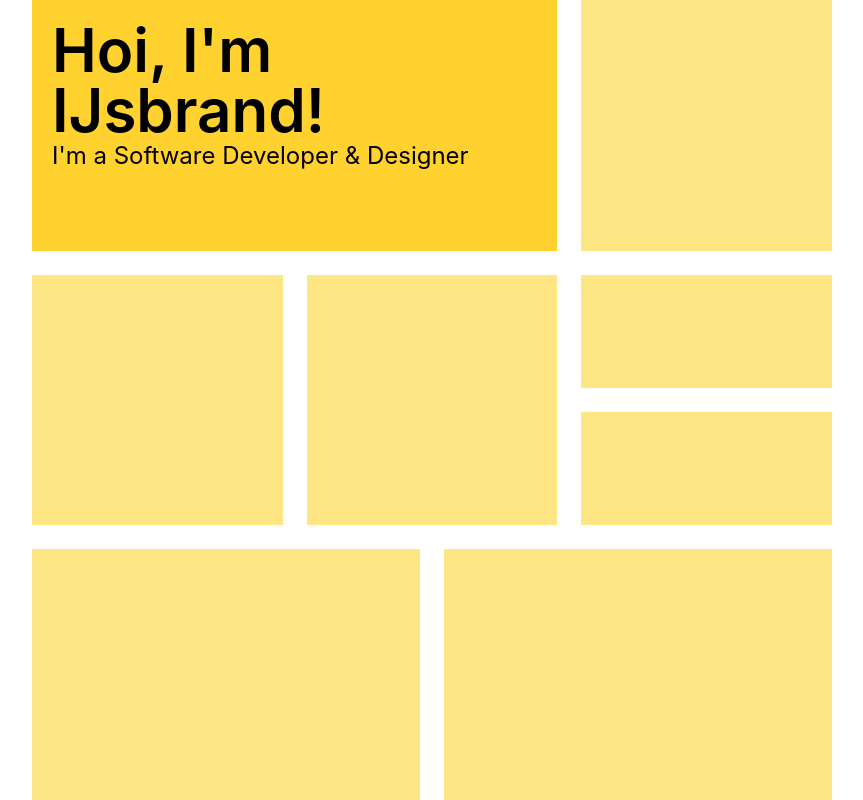
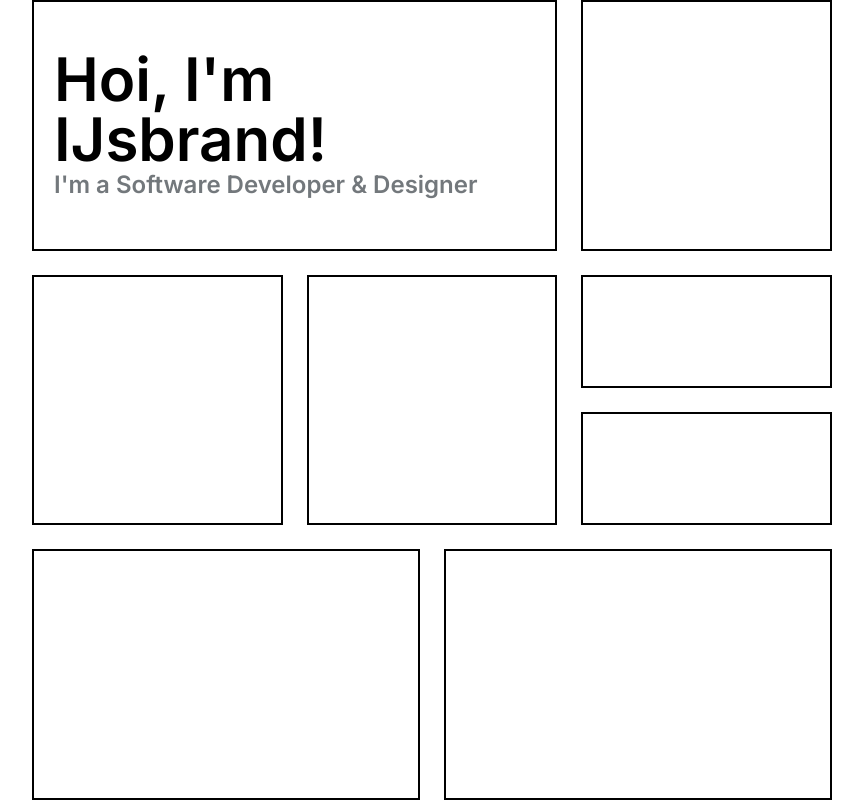
Before and after one commit to ijvadeli/Bento-Portfolio, a React (Vite) app: page / in a window 1280 px wide. Shown: the whole page, without its empty margins (208-1071 px from the left). Built offline with nearby package versions, Linux system fonts and the light colour scheme.

Commit message:
no daisyui hero section changes

```diff
--- a/src/components/hero.tsx
+++ b/src/components/hero.tsx
@@ -1,8 +1,8 @@
 export default function HeroSection() {
   return (
-    <header className="h-full w-full bg-amber-300 p-5">
-      <h1 className="text-6xl font-semibold">Hoi, I'm IJsbrand!</h1>
-      <h2 className="text-2xl">I'm a Software Developer & Designer</h2>
+    <header className="h-full w-full p-5 flex flex-col justify-center">
+      <h1 className="text-4xl md:text-6xl">Hoi, I'm IJsbrand!</h1>
+      <h2 className="text-xl md:text-2xl text-secondary">I'm a Software Developer & Designer</h2>
     </header>
   );
 }
--- a/src/index.css
+++ b/src/index.css
@@ -1 +1,15 @@
+@import url('https://fonts.googleapis.com/css2?family=Inter:ital,opsz,wght@0,14..32,100..900;1,14..32,100..900&display=swap');
 @import "tailwindcss";
+
+body {
+    font-family: "Inter", sans-serif;
+}
+
+@theme {
+    --color-primary: oklch(0% 0 0);
+    --color-secondary: oklch(57% 0.009 241.8);
+}
+
+h1, h2, h3, h4, h5, h6 {
+    font-weight: 600;
+}
--- a/src/layout.tsx
+++ b/src/layout.tsx
@@ -5,23 +5,23 @@ export default function Layout() {
     <main className="flex flex-col items-center justify-center h-screen w-screen">
       <div className="grid grid-cols-1 md:grid-cols-6 md:grid-rows-6 gap-6 w-full h-full md:max-h-200 md:max-w-200">
         {/* Hero Section */}
-        <div className="bg-amber-200 md:col-span-4 md:row-span-2">
+        <div className="border-2 md:col-span-4 md:row-span-2">
           <HeroSection/>
         </div>
         {/* Avatar */}
-        <div className="bg-amber-200 md:col-span-2 md:row-span-2"></div>
+        <div className="border-2 md:col-span-2 md:row-span-2"></div>
         {/* About */}
-        <div className="bg-amber-200 md:col-span-2 md:row-span-2"></div>
+        <div className="border-2 md:col-span-2 md:row-span-2"></div>
         {/* Projects */}
-        <div className="bg-amber-200 md:col-span-2 md:row-span-2"></div>
+        <div className="border-2 md:col-span-2 md:row-span-2"></div>
         {/* Socials */}
-        <div className="bg-amber-200 md:col-span-2 md:row-span-1"></div>
+        <div className="border-2 md:col-span-2 md:row-span-1"></div>
         {/* Time */}
-        <div className="bg-amber-200 md:col-span-2 md:row-span-1"></div>
+        <div className="border-2 md:col-span-2 md:row-span-1"></div>
         {/* Tech-Stack */}
-        <div className="bg-amber-200 md:col-span-3 md:row-span-2"></div>
+        <div className="border-2 md:col-span-3 md:row-span-2"></div>
         {/* Services + Contact */}
-        <div className="bg-amber-200 md:col-span-3 md:row-span-2"></div>
+        <div className="border-2 md:col-span-3 md:row-span-2"></div>
       </div>
     </main>
   );
```
